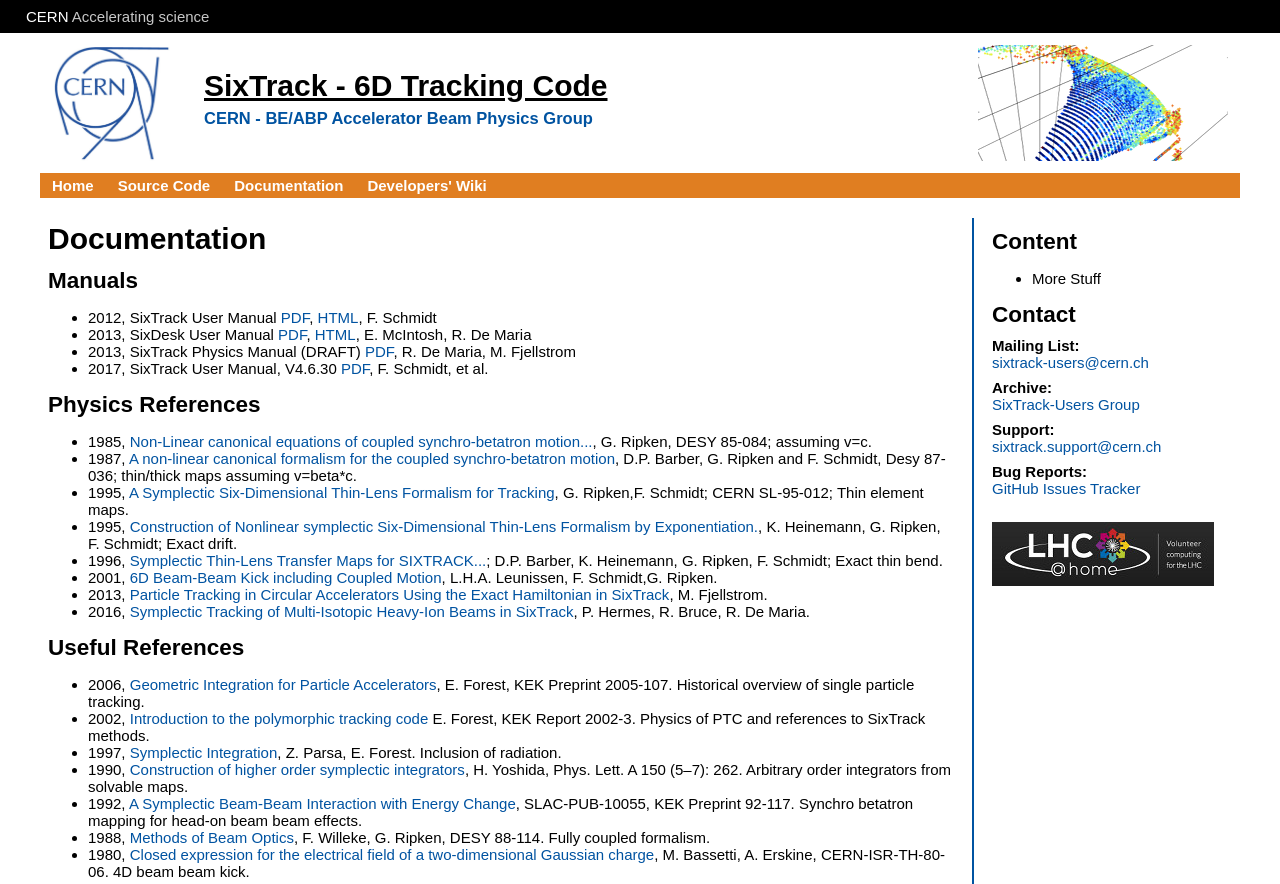
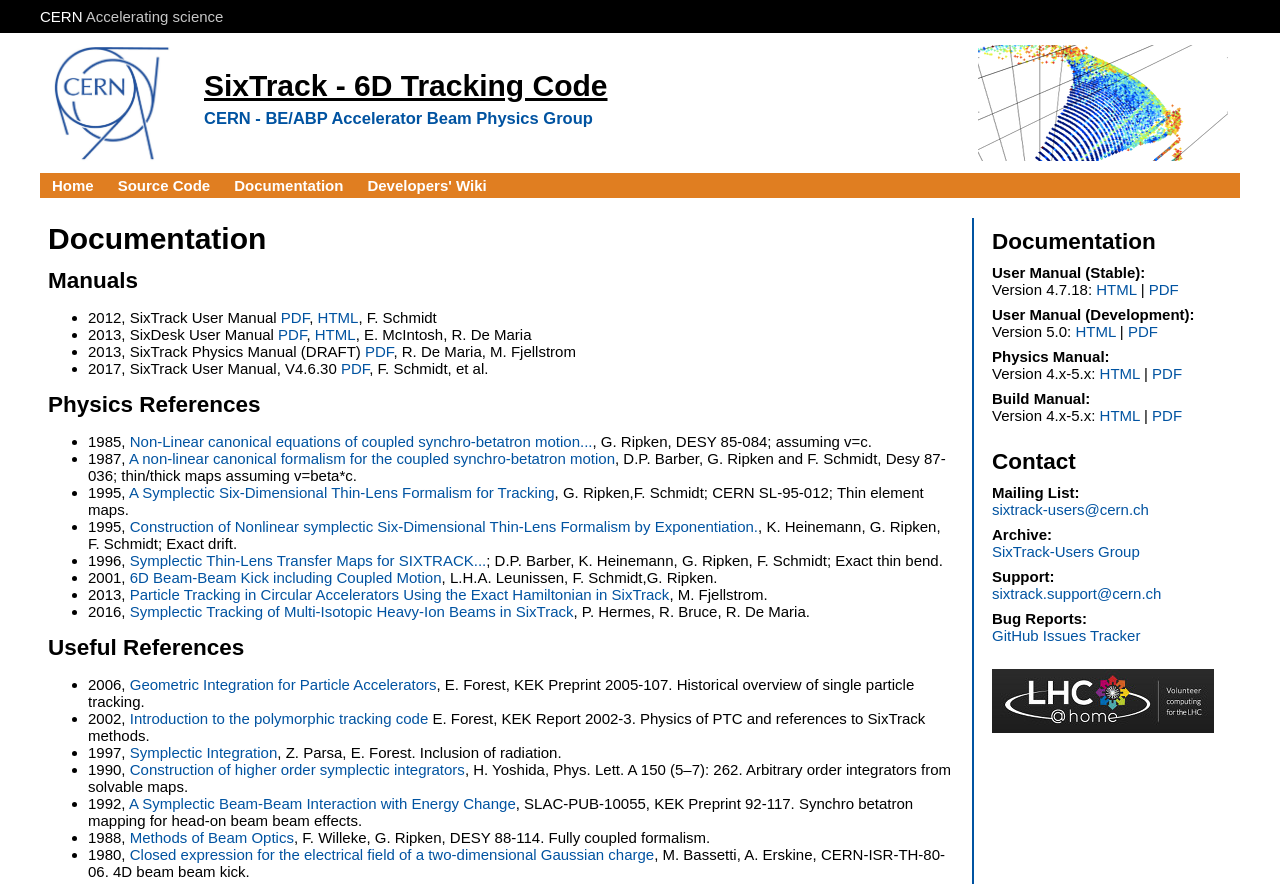
Before and after one commit to SixTrack/SixTrackWeb, a PHP site: page /docs.php in a window 1280 px wide. Shown: the top 884 px of the page. Run offline with PHP 8.4, Linux system fonts and the light colour scheme.

Commit message:
Some updates to various files to support autogenrated documentation

```diff
--- a/web/css/styles.css
+++ b/web/css/styles.css
@@ -7,11 +7,15 @@
 
 html {
     background-color: #cccccc;
+    margin: 0px;
+    padding: 0px;
 }
 
 body {
+    background-color: #ffffff;
     font-size: 15px;
-    background-color: #ffffff;
+    margin: 0px;
+    padding: 0px;
 }
 
 h1 {font-size: 2.00em; margin: 0em 0em 0.4em 0em;}
@@ -40,17 +44,15 @@ a:hover {color: #0053a1; text-decoration: underline;}
 /* CERN Bar */
 
 #cernbar {
-    background-color: #000000;
+    background: #000000;
     width: 100%;
     color: #ffffff;
-    padding: 6px;
-    margin: 0px auto;
+    padding: 8px 0px;
 }
 
 #cernbar div {
-    /* width: 1200px; */
-    /* margin: 0px auto; */
-    margin: 2px 20px;
+    background: #000000;
+    margin: 0px 40px;
 }
 
 #cernbar em {
--- a/web/docs.php
+++ b/web/docs.php
@@ -145,13 +145,7 @@
     </ul>
 </article>
 <aside>
-    <h2>Content</h2>
-    <ul>
-        <li>More Stuff</li>
-    </ul>
-    <?php include_once("includes/aside_footer.php"); ?>
+    <?php include_once($incPath."/aside_manual.php"); ?>
 </aside>
 
-<?php
-    require_once("includes/footer.php");
-?>
+<?php require_once($incPath."/footer.php"); ?>
--- a/web/includes/aside_footer.php
+++ b/web/includes/aside_footer.php
@@ -15,4 +15,4 @@
     <li><b>Bug Reports:</b><br><a href="https://github.com/SixTrack/SixTrack/issues">GitHub Issues Tracker</a></li>
 </ul>
 <br>
-<a href="http://lhcathome.web.cern.ch/"><img src="images/lhcathome.jpg"></a>
+<a href="http://lhcathome.web.cern.ch/"><img src="/SixTrack/web/images/lhcathome.jpg"></a>
--- /dev/null
+++ b/web/includes/aside_manual.php
@@ -0,0 +1,38 @@
+<?php
+   /**
+    *  SixTrack Web – Aside Manual File
+    * ==================================
+    *  Created 2018-02-20
+    */
+
+    if(!isset($bMain)) exit();
+?>
+<h2>Documentation</h2>
+<ul class="no-bullet-list">
+    <li><b>User Manual (Stable):</b><br>
+        Version 4.7.18:
+        <a href="/SixTrack/web/docs/user_full/manual.php">HTML</a>
+        |
+        <a href="/SixTrack/web/docs/user_manual.pdf">PDF</a>
+    </li>
+    <li><b>User Manual (Development):</b><br>
+        Version 5.0:
+        <a href="/SixTrack/web/docs_dev/user_full/manual.php">HTML</a>
+        |
+        <a href="/SixTrack/web/docs_dev/user_manual.pdf">PDF</a>
+    </li>
+    <li><b>Physics Manual:</b><br>
+        Version 4.x-5.x:
+        <a href="/SixTrack/web/docs/physics_full/manual.php">HTML</a>
+        |
+        <a href="/SixTrack/web/docs/physics_manual.pdf">PDF</a>
+    </li>
+    <li><b>Build Manual:</b><br>
+        Version 4.x-5.x:
+        <a href="/SixTrack/web/docs/build_full/manual.php">HTML</a>
+        |
+        <a href="/SixTrack/web/docs/building_sixtrack.pdf">PDF</a>
+    </li>
+</ul>
+<br>
+<?php include_once($incPath."/aside_footer.php"); ?>
--- a/web/includes/header.php
+++ b/web/includes/header.php
@@ -6,17 +6,30 @@
     */
 
     if(!isset($bMain)) exit();
+    $incPath = realpath(__DIR__);
+
 ?><!DOCTYPE html>
 <html>
 
 <head>
+    <?php
+        if (isset($sTitle)) {
+            echo "<title>".$sTitle." | SixTrack</title>\n";
+        } else {
+            echo "<title>SixTrack</title>\n";
+        }
+    ?>
     <meta http-equiv="Content-Type" content="text/html; charset=utf-8" />
-    <link rel="stylesheet" href="css/normalize.css" type="text/css" media="all" />
-    <link rel="stylesheet" href="css/styles.css" type="text/css" media="all" />
+    <link rel="stylesheet" href="/SixTrack/web/css/normalize.css" type="text/css" media="all" />
+    <link rel="stylesheet" href="/SixTrack/web/css/styles.css" type="text/css" media="all" />
     <link href="https://fonts.googleapis.com/css?family=Source+Code+Pro" rel="stylesheet" />
     <meta name="viewport" content="width=device-width, initial-scale=1, maximum-scale=1, user-scalable=0" />
     <link rel="icon" href="https://home.cern/sites/home.web.cern.ch/themes/cern_public/favicon.ico" />
-    <title>SixTrack</title>
+    <?php
+        if (isset($sHead)) {
+            echo $sHead;
+        }
+    ?>
 </head>
 
 <body>
@@ -26,12 +39,12 @@
     <!-- Begin Header -->
     <header id="header">
         <div class="logo">
-            <a href="http://cern.ch/"><img src="images/logo.jpg" height="116px"></a>
+            <a href="http://cern.ch/"><img src="/SixTrack/web/images/logo.jpg" height="116px"></a>
         </div><div class="title">
             <h1>SixTrack - 6D Tracking Code</h1>
             <h3><a href="https://be-dep-abp.web.cern.ch/">CERN - BE/ABP Accelerator Beam Physics Group</a></h3>
         </div><div class="illustration">
-            <img src="images/plot.png" height="116px">
+            <img src="/SixTrack/web/images/plot.png" height="116px">
         </div>
     </header>
     <!-- End Header -->
@@ -39,9 +52,9 @@
     <!-- Begin Content -->
     <nav id="main-menu">
         <ul>
-            <li><a href="index.php">Home</a></li><!--
-         --><li><a href="source.php">Source Code</a></li><!--
-         --><li><a href="docs.php">Documentation</a></li><!--
+            <li><a href="/SixTrack/web/index.php">Home</a></li><!--
+         --><li><a href="/SixTrack/web/source.php">Source Code</a></li><!--
+         --><li><a href="/SixTrack/web/docs.php">Documentation</a></li><!--
          --><li><a href="https://twiki.cern.ch/twiki/bin/view/LHCAtHome/SixTrack">Developers' Wiki</a></li>
         </ul>
     </nav>
--- a/web/source.php
+++ b/web/source.php
@@ -45,9 +45,7 @@
         <li><a href="https://github.com/SixTrack/SixTrack/releases">SixTrack Releases</a></li>
     </ul>
     <br>
-    <?php include_once("includes/aside_footer.php"); ?>
+    <?php include_once($incPath."/aside_footer.php"); ?>
 </aside>
 
-<?php
-    require_once("includes/footer.php");
-?>
+<?php require_once($incPath."/footer.php"); ?>
```
Also changed, not shown: web/index.php (+7 -7 lines).
